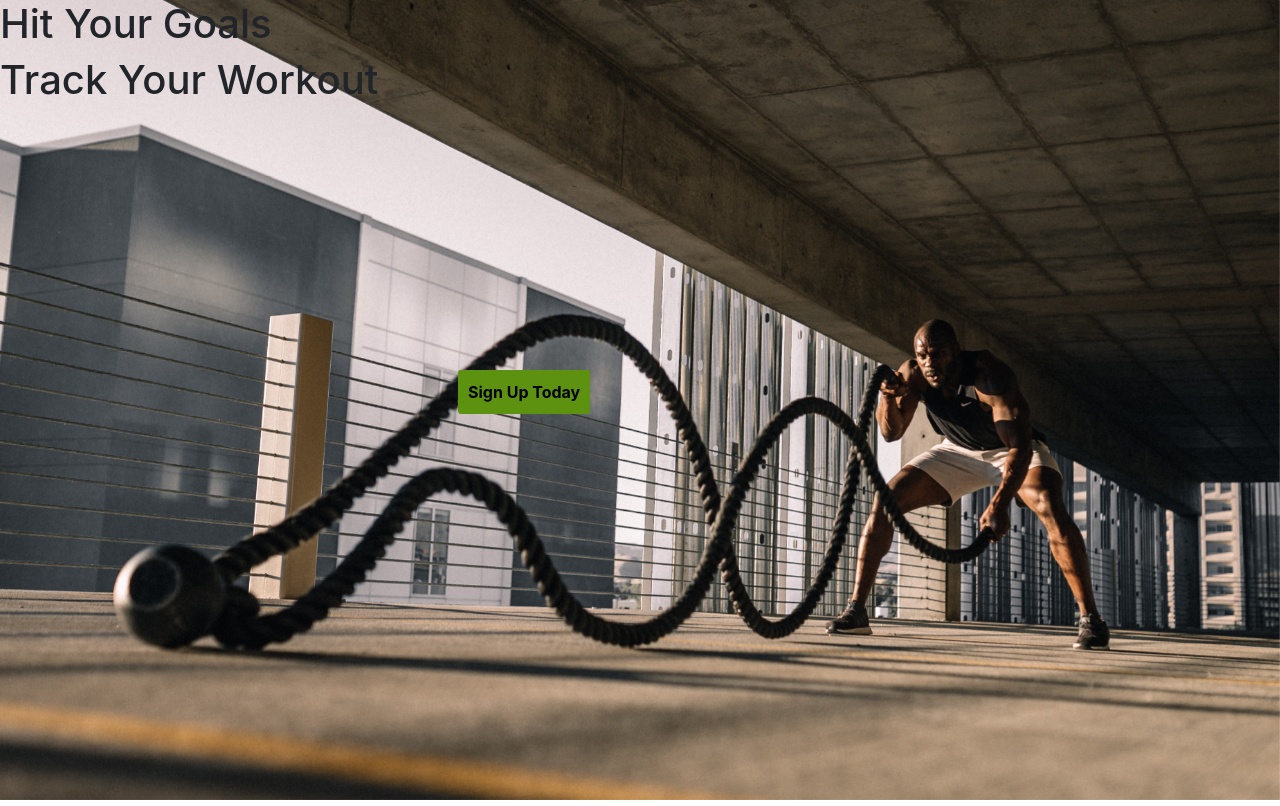
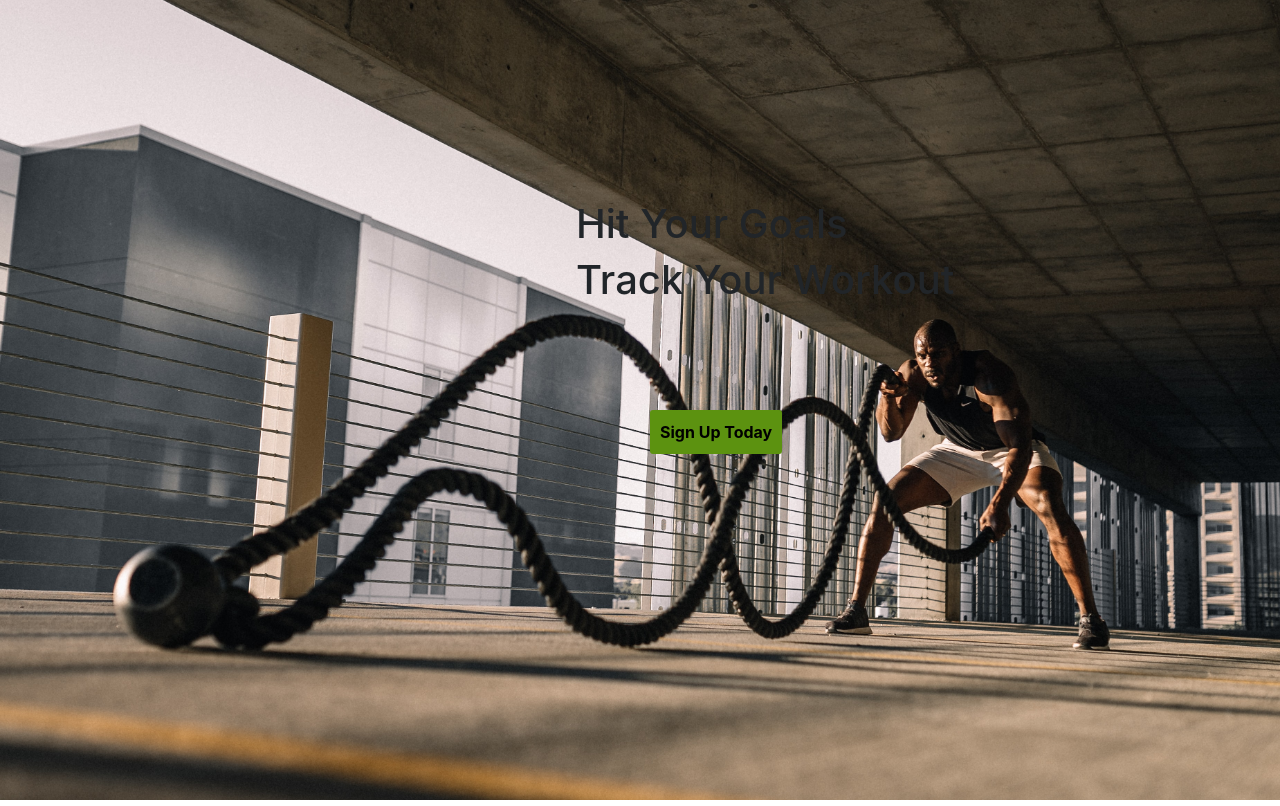
Before and after one commit to Mathew29/workout-landing, a React (Create React App) app: page / in a window 1280 px wide. Built offline with nearby package versions, Linux system fonts and the light colour scheme.

Commit message:
position placeholder text

```diff
--- a/src/components/LandingPage/LandingPage.module.css
+++ b/src/components/LandingPage/LandingPage.module.css
@@ -18,6 +18,16 @@
   left: 30%;
 }
 
+.Text {
+  position: absolute;
+  top: 25%;
+  left: 30%;
+}
+
+.Text h1 {
+  font-size: 25px;
+}
+
 input {
   display: block;
   margin-top: 10px;
@@ -29,6 +39,21 @@ input {
   box-sizing: border-box;
 }
 
+@media (min-width: 400px) {
+
+  .ButtonContainer {
+    position: absolute;
+    top: 45%;
+    left: 35%;
+  }
+
+  .Text {
+    position: absolute;
+    top: 25%;
+    left: 45%;
+  }
+}
+
 @media (min-width: 600px) {
 
   .ButtonContainer {
@@ -36,16 +61,19 @@ input {
     top: 50%;
     left: 50%;
   }
+
+  .Text {
+    position: absolute;
+    top: 25%;
+    left: 45%;
+  }
+
+  .Text h1 {
+    font-size: 40px;
+  }
 }
 
-@media (min-width: 400px) {
 
-  .ButtonContainer {
-    position: absolute;
-    top: 45%;
-    left: 35%;
-  }
-}
 
 /* .Container {
   display: flex;
```
